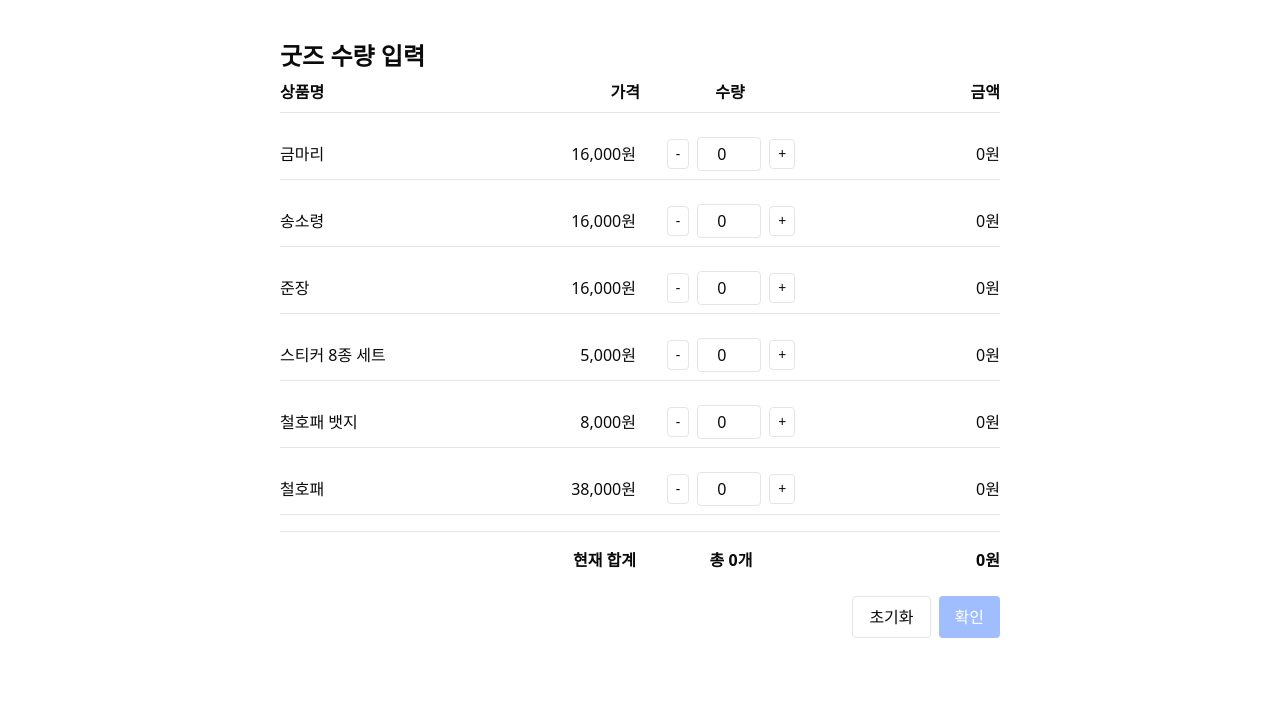
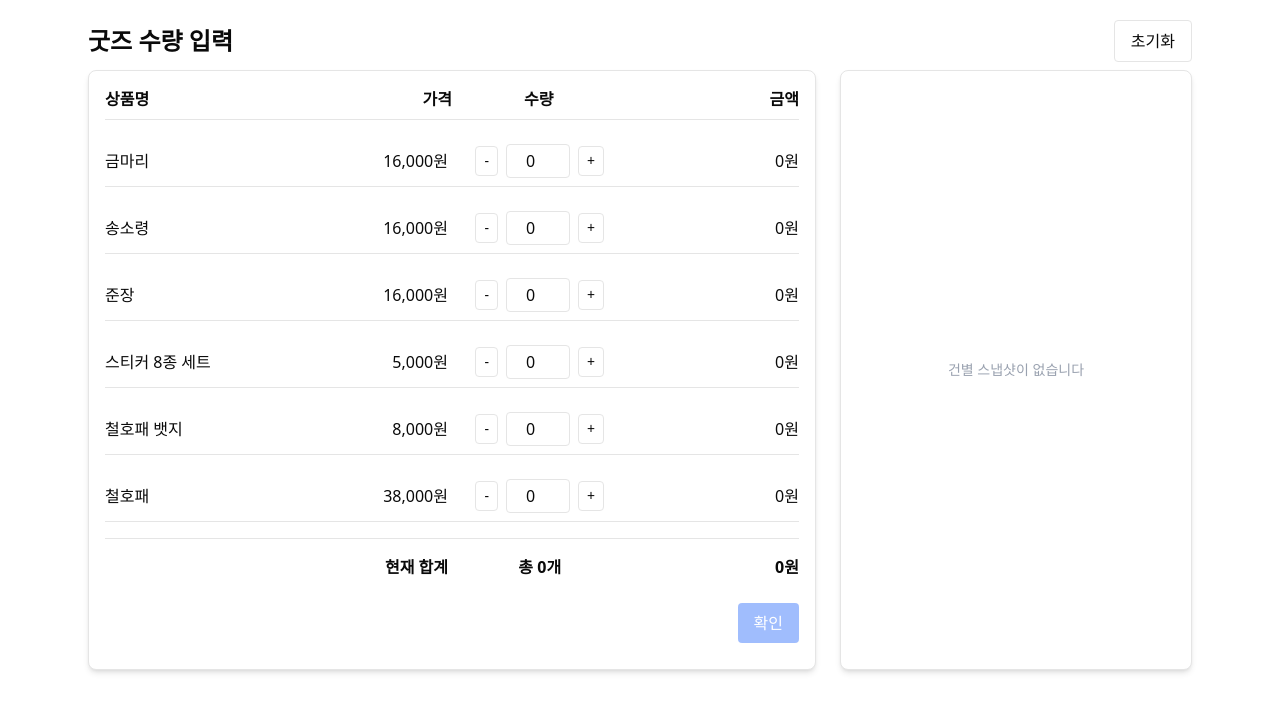
Before and after one commit to moko0428/all-in-one, a Next.js app: page / in a window 1280 px wide. Shown: the top 712 px of the page. Built offline with nearby package versions, Linux system fonts and the light colour scheme.

Commit message:
건별 스냅샷 추가 스냅샷 삭제 추가

```diff
--- a/app/page.tsx
+++ b/app/page.tsx
@@ -47,8 +47,15 @@ export default function Home() {
       const parsed: {
         quantities?: number[];
         updatedAt?: string;
+        snapshots?: Snapshot[];
       } = JSON.parse(raw);
 
+      // 건별 스냅샷이 있으면 복원
+      if (parsed.snapshots && Array.isArray(parsed.snapshots)) {
+        return parsed.snapshots;
+      }
+
+      // 스냅샷이 없으면 누적값으로 요약 카드만 생성 (하위 호환성)
       if (
         !parsed.quantities ||
         !Array.isArray(parsed.quantities) ||
@@ -127,24 +134,28 @@ export default function Home() {
       0
     );
 
+    // 건별 스냅샷은 해당 시점의 입력값만 저장 (누적 아님)
     const snapshot: Snapshot = {
       id: now.getTime(),
-      totalQuantity: cumulativeTotalQuantity,
-      totalPrice: cumulativeTotalPrice,
-      quantities: nextCumulative,
+      totalQuantity: totalQuantity, // 현재 입력값의 총 개수
+      totalPrice: totalPrice, // 현재 입력값의 총 가격
+      quantities: [...quantities], // 현재 입력값 복사
       createdAt: now.toLocaleTimeString(),
     };
 
-    setSnapshots((prev) => [snapshot, ...prev]);
+    const nextSnapshots: Snapshot[] = [snapshot, ...snapshots];
+
+    setSnapshots(nextSnapshots);
     setCumulativeQuantities(nextCumulative);
 
-    // 로컬스토리지에 누적 금액 및 상품 수량 저장
+    // 로컬스토리지에 누적 금액 및 상품 수량, 건별 스냅샷 저장
     if (typeof window !== 'undefined') {
       const payload = {
         totalQuantity: cumulativeTotalQuantity,
         totalPrice: cumulativeTotalPrice,
         quantities: nextCumulative,
         updatedAt: now.toISOString(),
+        snapshots: nextSnapshots, // 건별 스냅샷도 함께 저장
       };
 
       window.localStorage.setItem('todaySalesSummary', JSON.stringify(payload));
@@ -154,10 +165,57 @@ export default function Home() {
     setQuantities(() => DATA.map(() => 0));
   };
 
+  const handleDeleteSnapshot = (id: number) => {
+    const target = snapshots.find((snap) => snap.id === id);
+    if (!target) return;
+
+    const nextSnapshots = snapshots.filter((snap) => snap.id !== id);
+
+    const nextCumulative = cumulativeQuantities.map(
+      (value, index) => value - (target.quantities[index] ?? 0)
+    );
+
+    setSnapshots(nextSnapshots);
+    setCumulativeQuantities(nextCumulative);
+
+    if (typeof window !== 'undefined') {
+      const cumulativeTotalQuantity = nextCumulative.reduce(
+        (sum, q) => sum + q,
+        0
+      );
+      const cumulativeTotalPrice = nextCumulative.reduce(
+        (sum, q, index) => sum + q * DATA[index].price,
+        0
+      );
+
+      const payload = {
+        totalQuantity: cumulativeTotalQuantity,
+        totalPrice: cumulativeTotalPrice,
+        quantities: nextCumulative,
+        updatedAt: new Date().toISOString(),
+        snapshots: nextSnapshots,
+      };
+
+      window.localStorage.setItem('todaySalesSummary', JSON.stringify(payload));
+    }
+  };
+
   return (
-    <div className="max-w-3xl mx-auto p-6 space-y-4">
-      <h1 className="text-2xl font-bold mb-2">굿즈 수량 입력</h1>
+    <div className="max-w-6xl mx-auto px-6 py-1 space-y-4">
+      <div className="flex items-center justify-between mb-2">
+        <h1 className="text-2xl font-bold">굿즈 수량 입력</h1>
+        <button
+          type="button"
+          onClick={() => setIsResetModalOpen(true)}
+          className="px-4 py-2 rounded border text-sm md:text-base"
+        >
+          초기화
+        </button>
+      </div>
 
+      <div className="grid grid-cols-3 gap-6 items-stretch">
+        {/* 왼쪽: 굿즈 수량 입력 */}
+        <div className="col-span-2 space-y-4 h-[600px] bg-white shadow-md p-4 rounded-md border">
           <div className="grid grid-cols-4 font-semibold border-b pb-2 text-sm md:text-base">
             <div>상품명</div>
             <div className="text-right">가격</div>
@@ -175,7 +233,9 @@ export default function Home() {
                 className="grid grid-cols-4 items-center py-2 border-b last:border-b-0 text-sm md:text-base gap-2"
               >
                 <div>{item.name}</div>
-            <div className="text-right">{item.price.toLocaleString()}원</div>
+                <div className="text-right">
+                  {item.price.toLocaleString()}원
+                </div>
                 <div className="flex items-center justify-center gap-2">
                   <button
                     type="button"
@@ -208,18 +268,13 @@ export default function Home() {
 
           <div className="grid grid-cols-4 items-center font-semibold pt-4 border-t mt-4 text-sm md:text-base gap-2">
             <div className="col-span-2 text-right">현재 합계</div>
-        <div className="text-center">총 {totalQuantity.toLocaleString()}개</div>
+            <div className="text-center">
+              총 {totalQuantity.toLocaleString()}개
+            </div>
             <div className="text-right">{totalPrice.toLocaleString()}원</div>
           </div>
 
-      <div className="flex justify-end gap-2">
-        <button
-          type="button"
-          onClick={() => setIsResetModalOpen(true)}
-          className="mt-2 px-4 py-2 rounded border text-sm md:text-base"
-        >
-          초기화
-        </button>
+          <div className="flex justify-end">
             <button
               type="button"
               onClick={handleConfirm}
@@ -228,6 +283,61 @@ export default function Home() {
             >
               확인
             </button>
+          </div>
+        </div>
+
+        {/* 오른쪽: 건별 스냅샷 */}
+        <div className="col-span-1 flex flex-col h-[600px] bg-white shadow-md p-4 rounded-md border">
+          {snapshots.length > 0 ? (
+            <>
+              <h2 className="text-sm font-semibold border-b pb-2 mb-4">
+                건별 스냅샷
+              </h2>
+              <div className="flex-1 space-y-2 overflow-y-auto pr-1">
+                {snapshots.map((snap, index) => (
+                  <div
+                    key={snap.id}
+                    className="border rounded-md p-3 bg-white space-y-1 text-xs md:text-sm"
+                  >
+                    <div className="flex justify-between items-center gap-2">
+                      <span className="truncate">
+                        {snapshots.length - index}회 · {snap.createdAt}
+                      </span>
+                      <div className="flex items-center gap-2 shrink-0">
+                        <span>{snap.totalPrice.toLocaleString()}원</span>
+                        <button
+                          type="button"
+                          className="px-2 py-0.5 border rounded text-[11px] text-red-600 hover:bg-red-50"
+                          onClick={() => handleDeleteSnapshot(snap.id)}
+                        >
+                          삭제
+                        </button>
+                      </div>
+                    </div>
+                    <div className="flex flex-wrap gap-1 mt-1">
+                      {snap.quantities.map((q, i) =>
+                        q > 0 ? (
+                          <span
+                            key={`${snap.id}-item-${DATA[i].name}`}
+                            className="inline-flex items-center px-2 py-0.5 rounded-full bg-gray-50 border"
+                          >
+                            {DATA[i].name} × {q}
+                          </span>
+                        ) : null
+                      )}
+                    </div>
+                  </div>
+                ))}
+              </div>
+            </>
+          ) : (
+            <div className="flex-1 flex items-center justify-center">
+              <div className="text-gray-400 text-sm text-center">
+                건별 스냅샷이 없습니다
+              </div>
+            </div>
+          )}
+        </div>
       </div>
 
       {isResetModalOpen && (
@@ -261,26 +371,33 @@ export default function Home() {
         </div>
       )}
 
-      {snapshots.length > 0 && (
+      {(cumulativeQuantities.some((q) => q > 0) || snapshots.length > 0) && (
         <div className="mt-6 border-t pt-4 space-y-3">
           <h2 className="text-lg font-semibold">오늘 판매 요약</h2>
           <div className="space-y-3 text-sm md:text-base">
             {(() => {
-              const latest = snapshots[0];
+              const cumulativeTotalQuantity = cumulativeQuantities.reduce(
+                (sum, q) => sum + q,
+                0
+              );
+              const cumulativeTotalPrice = cumulativeQuantities.reduce(
+                (sum, q, index) => sum + q * DATA[index].price,
+                0
+              );
+
+              if (cumulativeTotalQuantity === 0) return null;
+
               return (
-                <div
-                  key={latest.id}
-                  className="border rounded-md p-3 space-y-2 bg-gray-50"
-                >
+                <div className="border rounded-md p-3 space-y-2 bg-gray-50">
                   <div className="flex justify-between font-semibold">
                     <span>누적</span>
-                    <span>{latest.totalPrice.toLocaleString()}원</span>
+                    <span>{cumulativeTotalPrice.toLocaleString()}원</span>
                   </div>
                   <div className="flex flex-wrap gap-2 mt-1">
-                    {latest.quantities.map((q, i) =>
+                    {cumulativeQuantities.map((q, i) =>
                       q > 0 ? (
                         <span
-                          key={`${latest.id}-${DATA[i].name}`}
+                          key={`cumulative-${DATA[i].name}`}
                           className="inline-flex items-center px-2 py-1 rounded-full bg-white border text-xs md:text-sm"
                         >
                           {DATA[i].name} × {q}
```
Lines whose indentation alone changed are shown as unchanged.
